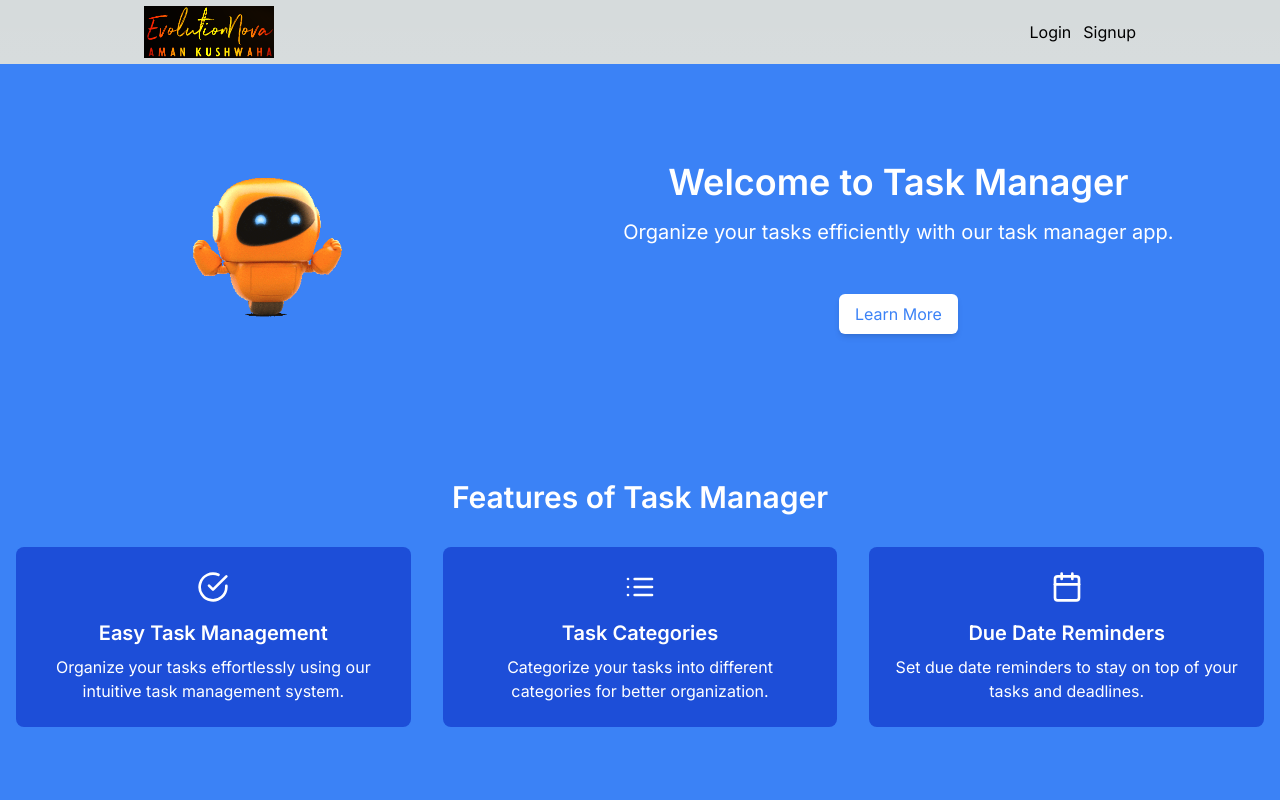
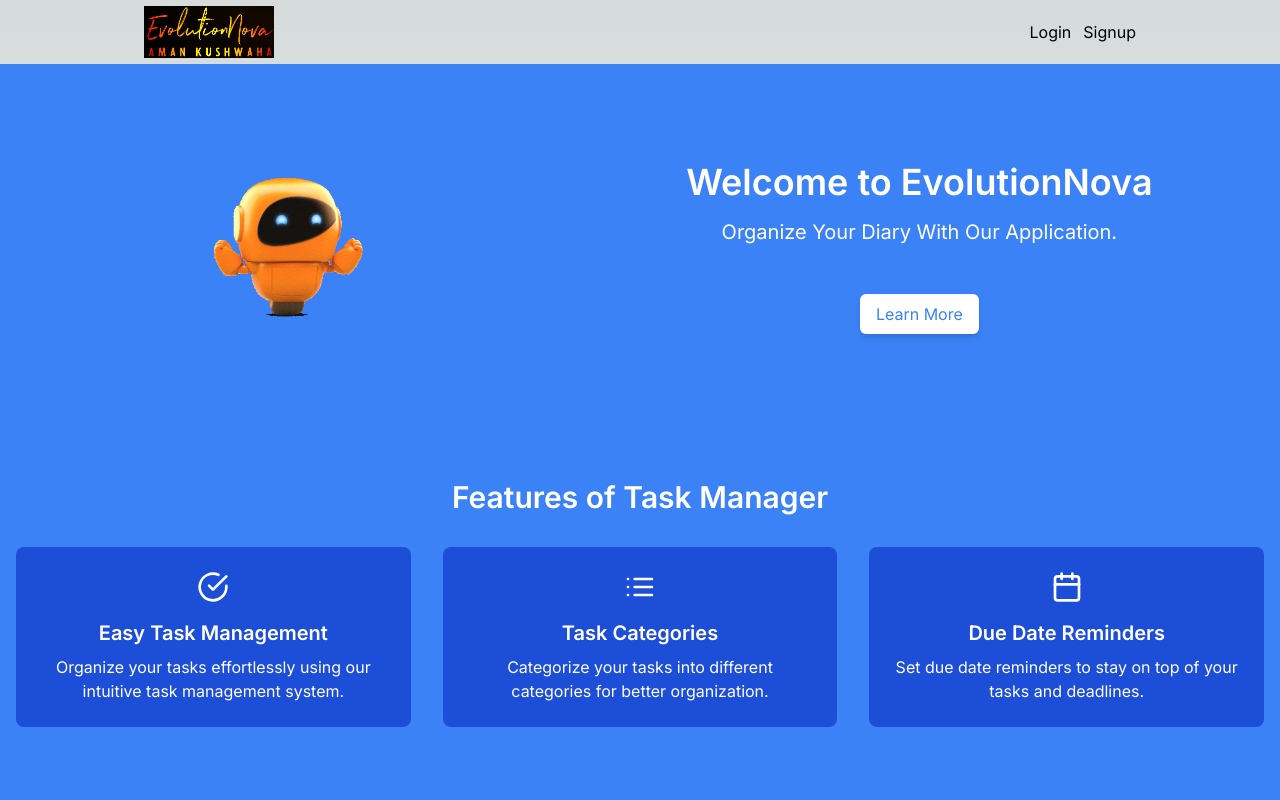
Before and after one commit to amankushwaha577/Evolution, a Next.js app: page / in a window 1280 px wide. Shown: the top 800 px of the page. Built offline with nearby package versions, Linux system fonts and the light colour scheme; no server answers.

Commit message:
Custom Nav

```diff
--- a/src/components/CustomNavbar.jsx
+++ b/src/components/CustomNavbar.jsx
@@ -50,12 +50,12 @@
           </li>
           <li>
             <Link href="/add-task" className="hover:text-blue-200">
-              Add Task
+              Write Notes
             </Link>
           </li>
           <li>
             <Link href={"/show-tasks"} className="hover:text-blue-200">
-              Show Tasks
+              Show Notes
             </Link>
           </li>
         </>
--- a/src/components/homepage/HomeBanner.js
+++ b/src/components/homepage/HomeBanner.js
@@ -15,10 +15,10 @@
         </div>
         <div className="text-center">
           <h1 className="text-4xl font-semibold mb-4">
-            Welcome to Task Manager
+            Welcome to EvolutionNova
           </h1>
           <p className="text-xl mb-8">
-            Organize your tasks efficiently with our task manager app.
+            Organize Your Diary With Our Application.
           </p>
           <button
             className="bg-white text-blue-500 px-4 py-2 mt-4 rounded-md shadow-md hover:shadow-lg transition duration-300"
```
